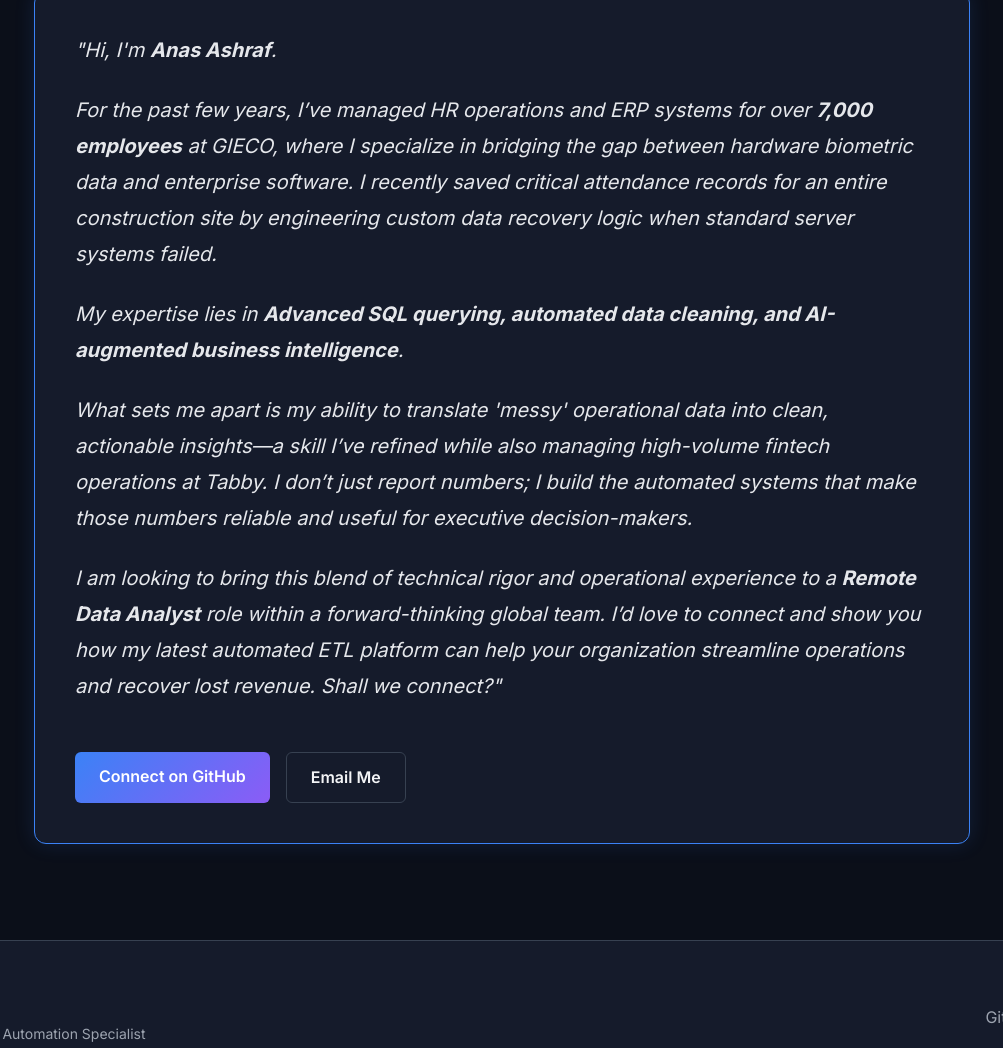
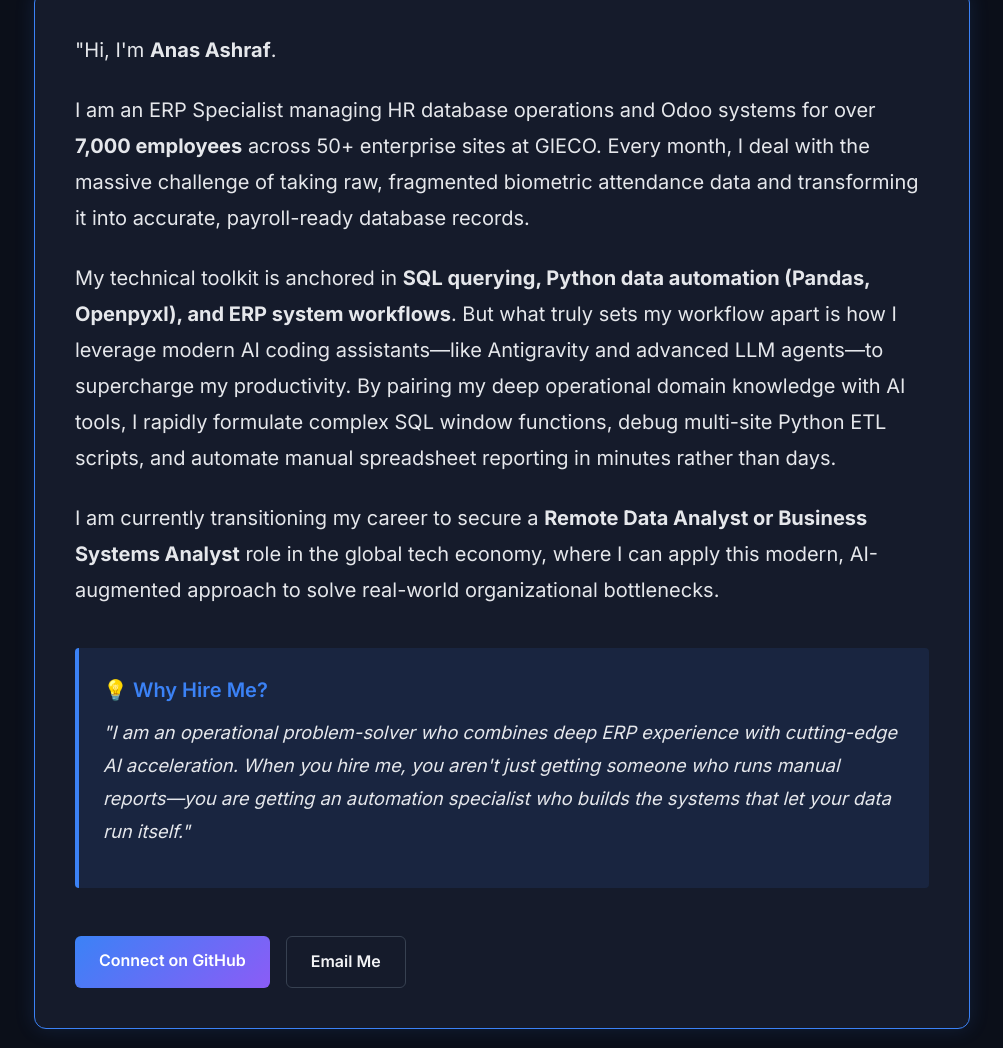
Before and after one commit to Anas9906/Anas9906.github.io, a plain HTML site: page pitch.html in a window 1280 px wide. Shown: the part 294-1342 px from the top of the page, without its empty margins (138-1141 px from the left). Drawn offline with Linux system fonts and the light colour scheme.

Commit message:
feat: update elevator pitch to highlight ERP Specialist role and AI acceleration

```diff
--- a/pitch.html
+++ b/pitch.html
@@ -35,16 +35,19 @@
     </div>
 
     <div class="content-block" style="border-color: var(--accent-primary); box-shadow: 0 0 20px rgba(59, 130, 246, 0.15);">
-      <div style="font-size: 1.25rem; font-style: italic; color: #e5e7eb; line-height: 1.8;">
+      <div style="font-size: 1.25rem; color: #e5e7eb; line-height: 1.8;">
         <p style="margin-bottom: 1.5rem;">"Hi, I'm <strong>Anas Ashraf</strong>.</p>
 
-        <p style="margin-bottom: 1.5rem;">For the past few years, I’ve managed HR operations and ERP systems for over <strong>7,000 employees</strong> at GIECO, where I specialize in bridging the gap between hardware biometric data and enterprise software. I recently saved critical attendance records for an entire construction site by engineering custom data recovery logic when standard server systems failed.</p>
+        <p style="margin-bottom: 1.5rem;">I am an ERP Specialist managing HR database operations and Odoo systems for over <strong>7,000 employees</strong> across 50+ enterprise sites at GIECO. Every month, I deal with the massive challenge of taking raw, fragmented biometric attendance data and transforming it into accurate, payroll-ready database records.</p>
 
-        <p style="margin-bottom: 1.5rem;">My expertise lies in <strong>Advanced SQL querying, automated data cleaning, and AI-augmented business intelligence</strong>.</p>
+        <p style="margin-bottom: 1.5rem;">My technical toolkit is anchored in <strong>SQL querying, Python data automation (Pandas, Openpyxl), and ERP system workflows</strong>. But what truly sets my workflow apart is how I leverage modern AI coding assistants—like Antigravity and advanced LLM agents—to supercharge my productivity. By pairing my deep operational domain knowledge with AI tools, I rapidly formulate complex SQL window functions, debug multi-site Python ETL scripts, and automate manual spreadsheet reporting in minutes rather than days.</p>
 
-        <p style="margin-bottom: 1.5rem;">What sets me apart is my ability to translate 'messy' operational data into clean, actionable insights—a skill I’ve refined while also managing high-volume fintech operations at Tabby. I don’t just report numbers; I build the automated systems that make those numbers reliable and useful for executive decision-makers.</p>
+        <p style="margin-bottom: 1.5rem;">I am currently transitioning my career to secure a <strong>Remote Data Analyst or Business Systems Analyst</strong> role in the global tech economy, where I can apply this modern, AI-augmented approach to solve real-world organizational bottlenecks.</p>
 
-        <p>I am looking to bring this blend of technical rigor and operational experience to a <strong>Remote Data Analyst</strong> role within a forward-thinking global team. I’d love to connect and show you how my latest automated ETL platform can help your organization streamline operations and recover lost revenue. Shall we connect?"</p>
+        <div style="margin-top: 2.5rem; padding: 1.5rem; background: rgba(59, 130, 246, 0.1); border-left: 4px solid var(--accent-primary); border-radius: 4px;">
+          <p style="font-weight: 600; color: var(--accent-primary); margin-bottom: 0.5rem;">💡 Why Hire Me?</p>
+          <p style="font-size: 1.15rem; font-style: italic;">"I am an operational problem-solver who combines deep ERP experience with cutting-edge AI acceleration. When you hire me, you aren't just getting someone who runs manual reports—you are getting an automation specialist who builds the systems that let your data run itself."</p>
+        </div>
       </div>
 
       <div style="margin-top: 3rem; display: flex; gap: 1rem;">
@@ -59,7 +62,7 @@
     <div class="footer-container">
       <div class="footer-left">
         <span class="footer-logo"><span class="logo-bracket">&lt;</span>AA<span class="logo-bracket">/&gt;</span></span>
-        <p>Data Analyst & Automation Specialist</p>
+        <p>ERP Specialist & Data Analyst</p>
       </div>
       <div class="footer-links">
         <a href="https://github.com/Anas9906" target="_blank" rel="noopener">GitHub</a>
```
